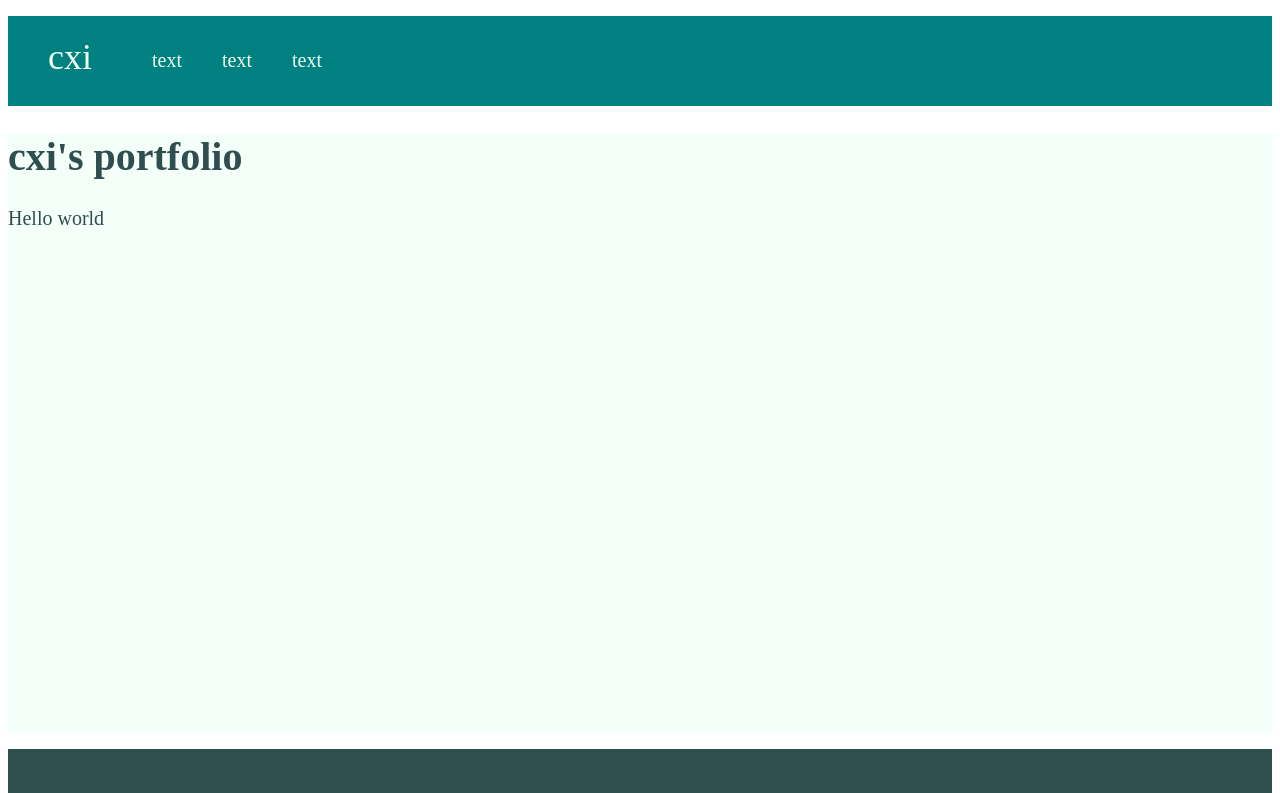
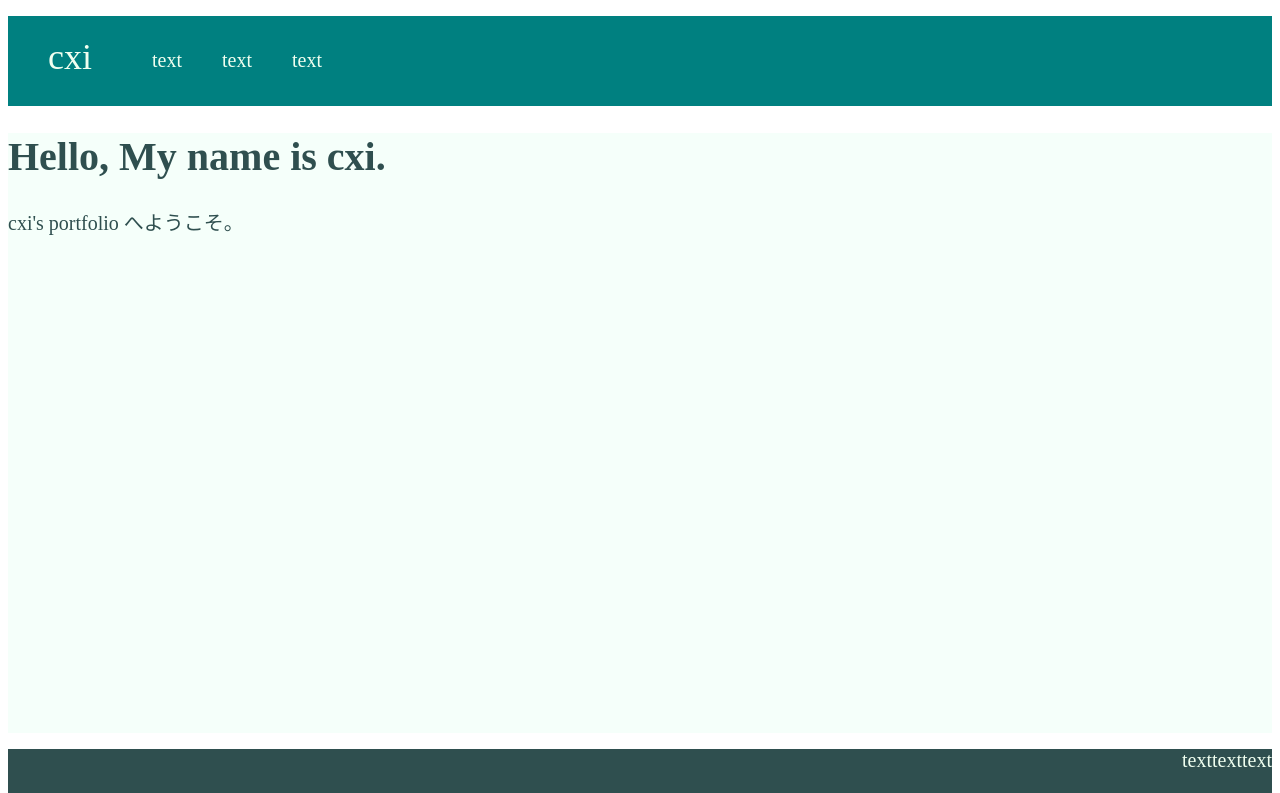
Before and after one commit to cxiicxii/cxi-works, a plain HTML site: page index.html in a window 1280 px wide. Shown: the top 793 px of the page. Drawn offline with Linux system fonts and the light colour scheme.

Commit message:
uploaded index.html, index.css

```diff
--- a/index.css
+++ b/index.css
@@ -75,6 +75,6 @@ p {
 	float: right;
 	font-size: 20px;
 	font-family: Serif;
-	padding: 40px;
+	padding-bottom: 40px;
 
 }
--- a/index.html
+++ b/index.html
@@ -1,11 +1,13 @@
 <!DOCTYPE html>
 <html lang="ja-JP">
+
 	<head>
 		<meta charset="utf-8">
 		<title>cxi's portfolio</title>
 		<link rel="icon" href="./favicon.ico" />
 		<link rel="stylesheet" type="text/css" href="index.css">
 	</head>
+
 	<body>
 		<div class="header">
 			<div class="header-logo">cxi</div>
@@ -19,8 +21,16 @@
 		</div>
 
 		<div class="main">
-			<h1>cxi's portfolio</h1>
-			<p>Hello world</p>
+			<div class="copy-container">
+				<h1>Hello, My name is cxi.</h1>
+				<p>cxi's portfolio へようこそ。</p>
+			</div>
+			<div class="contents">
+
+			</div>
+			<div class="contact-form">
+
+			</div>
 		</div>
 
 		<div class="footer">
```
